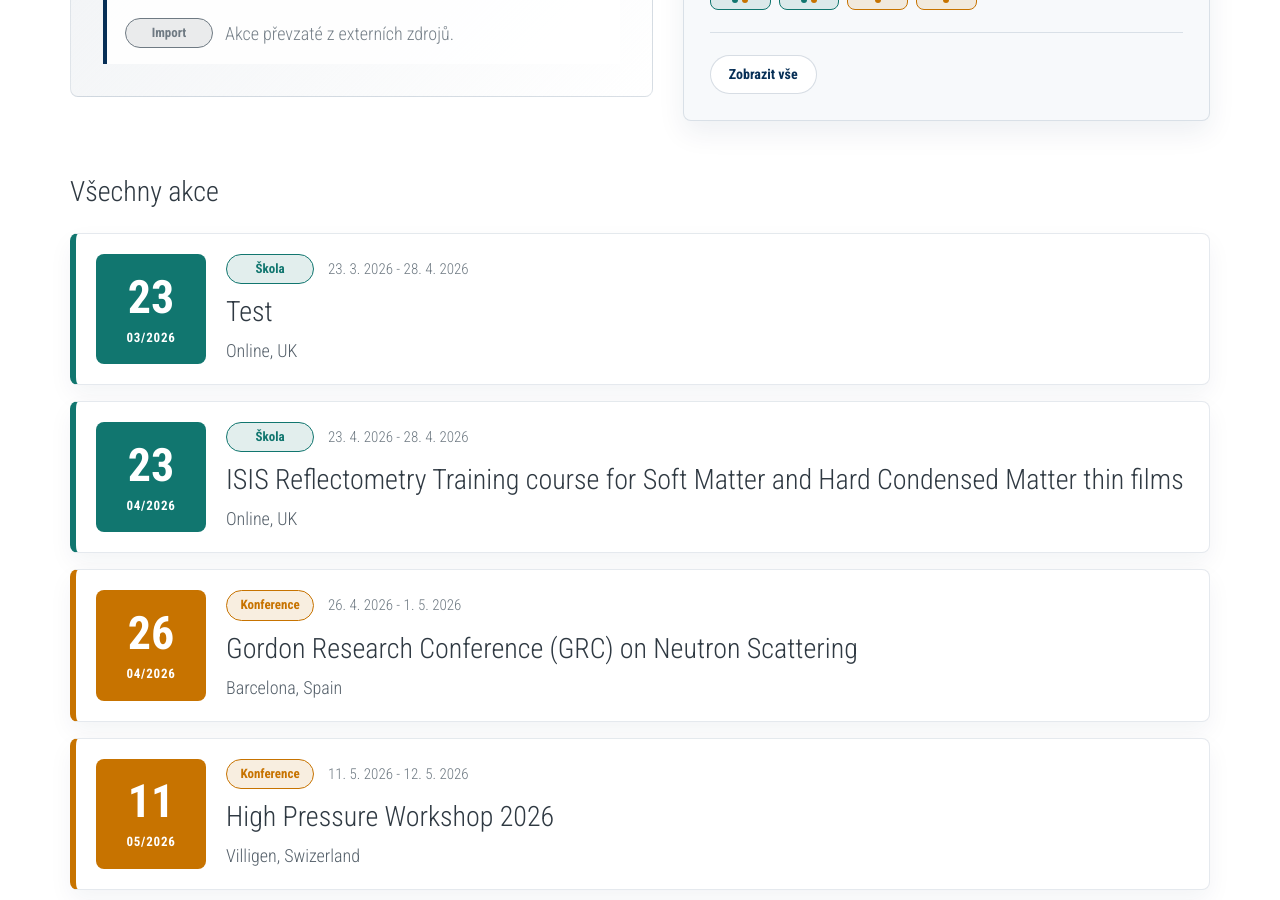
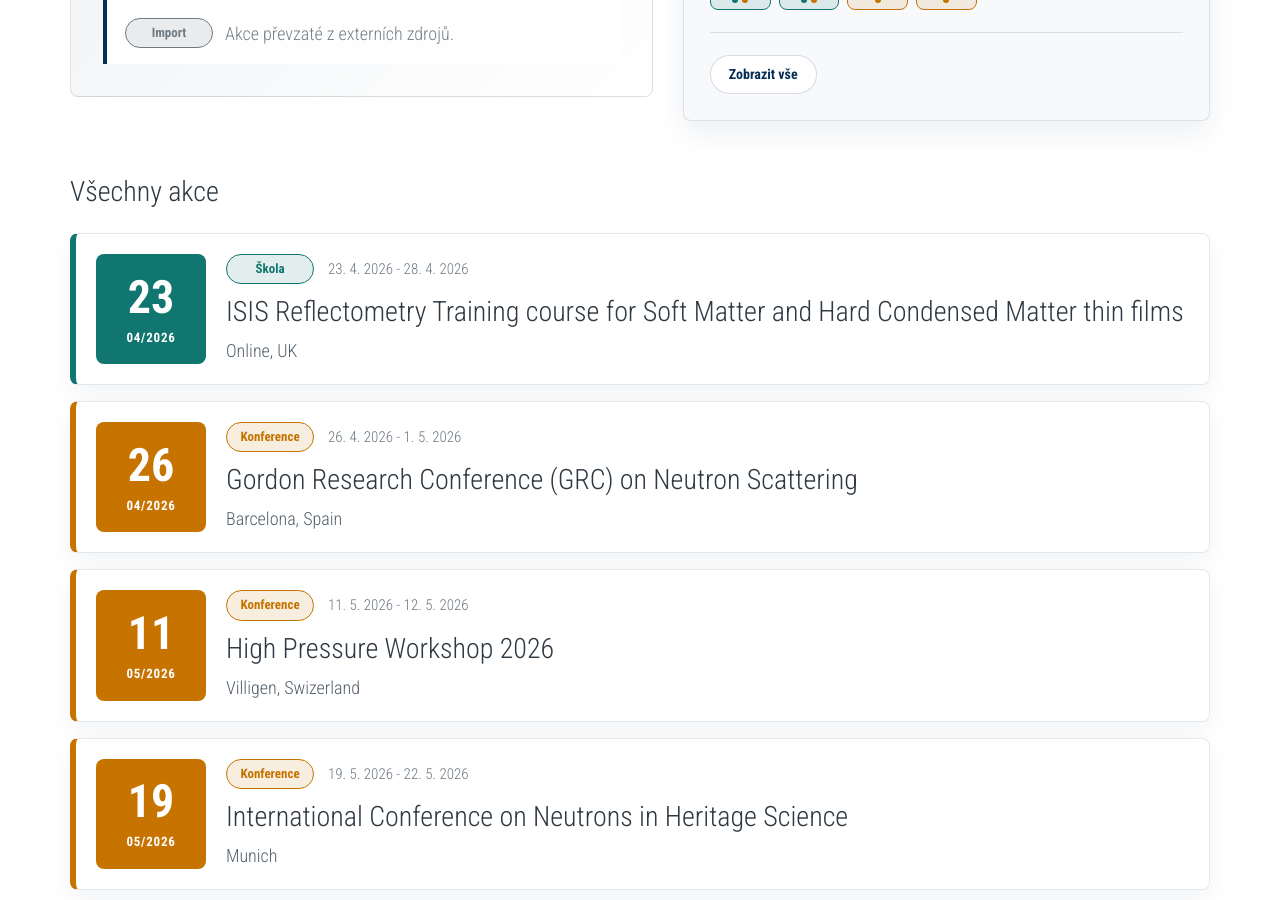
Before and after one commit to me2d09/neutrons.cz, a Jekyll site: the page built from konference-skoly.html, in a window 1280 px wide and 900 px high, scrolled down 758 px. Built offline with Jekyll 4.4.1, drawn with Linux system fonts in a browser that asks for light colours.

Commit message:
Remove test event

```diff
--- a/_data/events.yml
+++ b/_data/events.yml
@@ -1,13 +1,6 @@
 - date: '2026-04-23'
   end_date: '2026-04-28'
   title: 'ISIS Reflectometry Training course for Soft Matter and Hard Condensed Matter thin films'
-  url: 'https://indico.stfc.ac.uk/event/792/'
-  location: 'Online, UK'
-  type: school
-
-- date: '2026-03-23'
-  end_date: '2026-04-28'
-  title: 'Test'
   url: 'https://indico.stfc.ac.uk/event/792/'
   location: 'Online, UK'
   type: school
```
